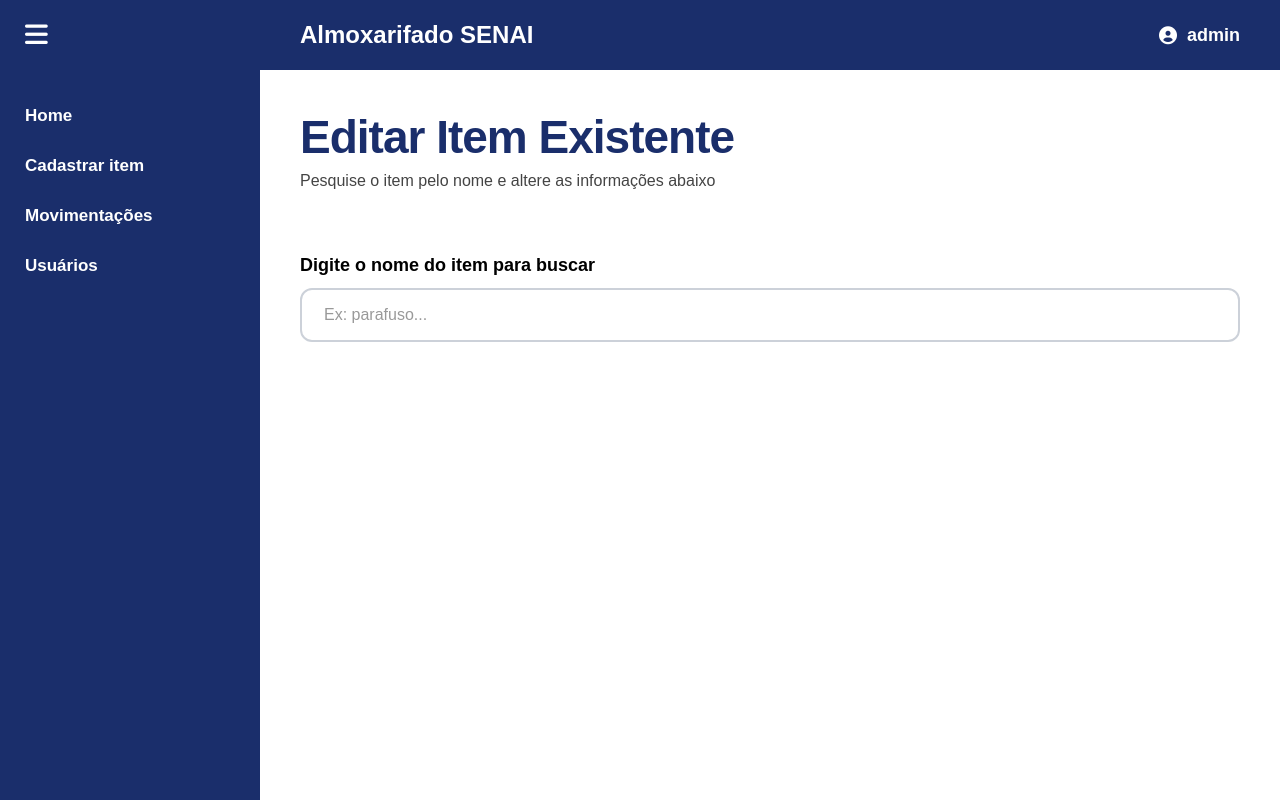
After one commit to troszczyas/tcc-senai, a Flask app: page /editar in a window 1280 px wide. The commit adds this page. Run offline with Flask 3, Linux system fonts and the light colour scheme; the visitor is signed in with stand-in values (Sample User, id 1); data that the repository does not hold is empty.

Commit message:
Ajustes feitos pela Ale no dia 02-07

```diff
--- a/app.py
+++ b/app.py
@@ -93,17 +93,16 @@ def logar():
 
     conexao = obter_conexao()
     cursor = conexao.cursor(dictionary=True)
-    # Mudou de 'user' para 'login'
     cursor.execute("SELECT * FROM usuarios WHERE login = %s", (usuario,))
     user = cursor.fetchone()
     cursor.close()
     conexao.close()
 
     if user:
-        senha_bd = user['senha'] # Mudou de 'password' para 'senha'
+        senha_bd = user['senha']
         if bcrypt.checkpw(senha.encode('utf-8'), senha_bd.encode('utf-8')):
             session['usuario'] = usuario
-            session['permissao'] = user['role'] # Mudou de 'permissao' para 'role'
+            session['permissao'] = user['role']
             return redirect('/home')
 
     flash("Login inválido ou senha incorreta!", "error")
@@ -120,11 +119,9 @@ def home():
     cursor = conexao.cursor(dictionary=True)
 
     if pesquisa:
-        # Buscando por id_produto e area no lugar de id e categoria
         sql = "SELECT id_produto, nome, area, quantidade, descricao, link_midia FROM estoque WHERE nome LIKE %s OR area LIKE %s ORDER BY id_produto ASC"
         cursor.execute(sql, (f"%{pesquisa}%", f"%{pesquisa}%"))
     else:
-        # Buscando todas as colunas certas do seu banco
         sql = "SELECT id_produto, nome, area, quantidade, descricao, link_midia FROM estoque ORDER BY id_produto ASC"
         cursor.execute(sql)
 
@@ -175,6 +172,66 @@ def salvar_item():
     conexao.close()
     return redirect('/home')
 
+
+# ================= NOVAS ROTAS PARA EDIÇÃO DE ITENS =================
+
+@app.route('/editar')
+def editar_pagina():
+    if 'usuario' not in session:
+        return redirect('/')
+    return render_template('editar.html')
+
+
+@app.route('/api/buscar_item_edicao')
+def buscar_item_edicao():
+    if 'usuario' not in session:
+        return jsonify({'erro': 'Não autorizado'}), 401
+
+    nome_item = request.args.get('nome', '').strip()
+    if not nome_item:
+        return jsonify([])
+
+    conexao = obter_conexao()
+    cursor = conexao.cursor(dictionary=True)
+
+    # Executa a busca por aproximação do nome (Limita a 5 resultados na caixinha)
+    sql = "SELECT id, nome, categoria, descricao, preco FROM estoque WHERE nome LIKE %s LIMIT 5"
+    cursor.execute(sql, (f"%{nome_item}%",))
+    resultados = cursor.fetchall()
+
+    cursor.close()
+    conexao.close()
+    return jsonify(resultados)
+
+
+@app.route('/atualizar_item', methods=['POST'])
+def atualizar_item():
+    if 'usuario' not in session:
+        return redirect('/')
+
+    item_id = request.form['item_id']
+    categoria = request.form['categoria']
+    descricao = limpar_texto(request.form.get('descricao', ''))
+    preco = float(request.form['preco'].replace(',', '.'))  # Permite que o utilizador digite com vírgula
+
+    conexao = obter_conexao()
+    cursor = conexao.cursor()
+
+    # Atualiza as 3 colunas desejadas baseando-se no ID do produto selecionado
+    sql = """
+        UPDATE estoque
+        SET categoria = %s, descricao = %s, preco = %s
+        WHERE id = %s
+    """
+    cursor.execute(sql, (categoria, descricao, preco, item_id))
+    conexao.commit()
+
+    cursor.close()
+    conexao.close()
+    return redirect('/home')
+
+
+# ================= RESTANTE DAS ROTAS ORIGINAIS =================
 
 @app.route('/movimentacao')
 def movimentacao():
--- /dev/null
+++ b/static/editar.css
@@ -0,0 +1,62 @@
+/* --- ESTILIZAÇÃO DA BARRA DE PESQUISA INTELIGENTE --- */
+
+.form-card {
+    background-color: #ffffff;
+    padding: 20px 0;
+    margin-top: 20px;
+    width: 100%;
+}
+
+/* Container que segura o input de busca */
+.form-group {
+    position: relative;
+}
+
+/* Caixa flutuante de sugestões */
+.autocomplete-suggestions {
+    position: absolute;
+    top: 100%;
+    left: 0;
+    width: 100%;
+    background-color: #ffffff;
+    border: 2px solid #ccd1d9;
+    border-top: none;
+    border-radius: 0 0 12px 12px;
+    max-height: 220px;
+    overflow-y: auto;
+    z-index: 9999;
+    box-shadow: 0 8px 16px rgba(0, 0, 0, 0.1);
+    margin-top: -4px; /* Cola no input arredondado */
+}
+
+/* Cada item que aparece na busca */
+.suggestion-item {
+    padding: 14px 22px;
+    font-size: 15px;
+    color: #222222;
+    font-weight: 600;
+    cursor: pointer;
+    transition: all 0.2s ease;
+    border-bottom: 1px solid #f0f2f5;
+}
+
+.suggestion-item:last-child {
+    border-bottom: none;
+}
+
+/* Efeito de passar o mouse: Destaca em Laranja SENAI */
+.suggestion-item:hover {
+    background-color: #f28b0c;
+    color: #ffffff;
+    padding-left: 28px; /* Dá um leve efeito de empurrãozinho para o lado */
+}
+
+/* Alerta visual caso o formulário estivesse escondido */
+#card-edicao {
+    animation: abrirSuave 0.3s ease-out;
+}
+
+@keyframes abrirSuave {
+    from { transform: translateY(10px); opacity: 0; }
+    to { transform: translateY(0); opacity: 1; }
+}
--- /dev/null
+++ b/templates/editar.html
@@ -0,0 +1,136 @@
+<!DOCTYPE html>
+<html lang="pt-BR">
+<head>
+    <meta charset="UTF-8">
+    <meta name="viewport" content="width=device-width, initial-scale=1.0">
+    <title>Almoxarifado SENAI - Editar Item</title>
+    <link rel="stylesheet" href="../static/item.css"> <link rel="stylesheet" href="../static/editar.css"> <link rel="stylesheet" href="https://cdnjs.cloudflare.com/ajax/libs/font-awesome/6.0.0/css/all.min.css">
+</head>
+<body>
+
+    <aside class="sidebar">
+        <div class="sidebar-menu-toggle"><i class="fa-solid fa-bars"></i></div>
+        <nav>
+            <ul>
+                <li><a href="/home">Home</a></li>
+                <li><a href="/cadastrar_item">Cadastrar item</a></li>
+                <li><a href="/movimentacao">Movimentações</a></li>
+                <li><a href="/cadastrar_usuario">Usuários</a></li>
+            </ul>
+        </nav>
+    </aside>
+
+    <div class="main-content">
+        <header class="header">
+            <div class="brand-align"><h1>Almoxarifado SENAI</h1></div>
+            <div class="user-profile">
+                <i class="fa-solid fa-circle-user"></i>
+                <span class="username">admin</span>
+            </div>
+        </header>
+
+        <main class="container">
+            <div class="title-section">
+                <h2>Editar Item Existente</h2>
+                <p>Pesquise o item pelo nome e altere as informações abaixo</p>
+            </div>
+
+            <div class="form-card" style="position: relative; margin-bottom: 20px;">
+                <div class="form-group">
+                    <label for="pesquisa-item">Digite o nome do item para buscar</label>
+                    <input type="text" id="pesquisa-item" placeholder="Ex: parafuso..." autocomplete="off">
+                    <div id="sugestoes" class="autocomplete-suggestions" style="display: none;"></div>
+                </div>
+            </div>
+
+            <div class="form-card" id="card-edicao" style="display: none;">
+                <form id="form-editar-item" action="/atualizar_item" method="POST">
+
+                    <input type="hidden" id="item_id" name="item_id">
+
+                    <div class="form-row">
+                        <div class="form-group">
+                            <label for="categoria">Categoria / Área</label>
+                            <select id="categoria" name="categoria" required>
+                                <option value="Geral">Geral</option>
+                                <option value="Mecânica">Mecânica</option>
+                                <option value="Elétrica">Elétrica</option>
+                            </select>
+                        </div>
+                        <div class="form-group">
+                            <label for="preco">Preço (R$)</label>
+                            <input type="text" id="preco" name="preco" required>
+                        </div>
+                    </div>
+
+                    <div class="form-row">
+                        <div class="form-group full-width">
+                            <label for="descricao">Descrição</label>
+                            <textarea id="descricao" name="descricao" placeholder="Nova descrição..."></textarea>
+                        </div>
+                    </div>
+
+                    <div class="form-actions">
+                        <button type="button" class="btn btn-cancelar" onclick="window.location.href='/home'" style="background-color: #999; color: white;">Cancelar</button>
+                        <button type="submit" class="btn btn-confirmar">Salvar Alterações</button>
+                    </div>
+                </form>
+            </div>
+        </main>
+    </div>
+
+    <script>
+        const inputPesquisa = document.getElementById('pesquisa-item');
+        const divSugestoes = document.getElementById('sugestoes');
+        const cardEdicao = document.getElementById('card-edicao');
+
+        // Captura o que o usuário digita no campo de pesquisa
+        inputPesquisa.addEventListener('input', function() {
+            const termo = this.value;
+            if (termo.length < 2) {
+                divSugestoes.style.display = 'none';
+                return;
+            }
+
+            // Consulta a API do Flask enviando o termo digitado
+            fetch(`/api/buscar_item_edicao?nome=${termo}`)
+                .then(response => response.json())
+                .then(dados => {
+                    divSugestoes.innerHTML = '';
+                    if (dados.length > 0) {
+                        dados.forEach(item => {
+                            const div = document.createElement('div');
+                            div.classList.add('suggestion-item');
+                            div.innerText = item.nome;
+
+                            // Quando o usuário clica no item sugerido da lista:
+                            div.addEventListener('click', function() {
+                                // Mapeia os dados retornados para os campos do HTML
+                                document.getElementById('item_id').value = item.id;
+                                document.getElementById('categoria').value = item.categoria;
+                                document.getElementById('preco').value = item.preco;
+                                document.getElementById('descricao').value = item.descricao;
+
+                                inputPesquisa.value = item.nome;
+                                divSugestoes.style.display = 'none';
+                                cardEdicao.style.display = 'block'; // Torna visível o formulário de edição
+                            });
+                            divSugestoes.appendChild(div);
+                        });
+                        divSugestoes.style.display = 'block';
+                    } else {
+                        divSugestoes.style.display = 'none';
+                    }
+                })
+                .catch(erro => console.error("Erro na busca:", erro));
+        });
+
+        // Fecha a caixinha de sugestões se clicar em qualquer outra parte da tela
+        document.addEventListener('click', function(e) {
+            if (e.target !== inputPesquisa) {
+                divSugestoes.style.display = 'none';
+            }
+        });
+    </script>
+</body>
+</html>
```
Also changed, not shown: templates/home.html (+40 -64 lines).
